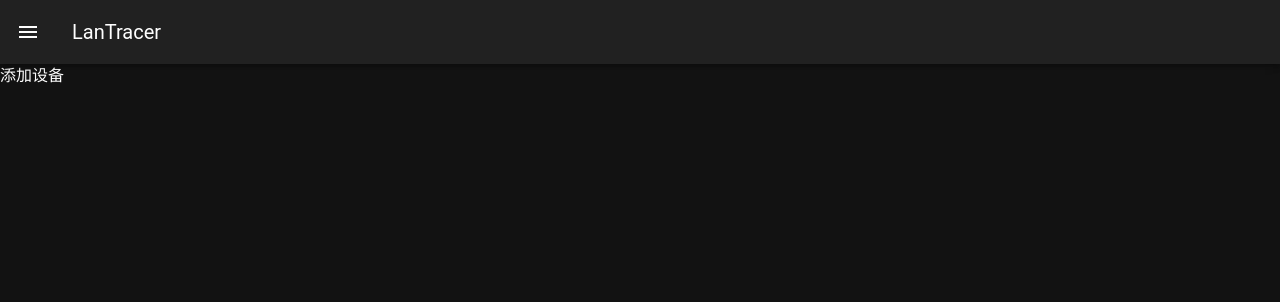
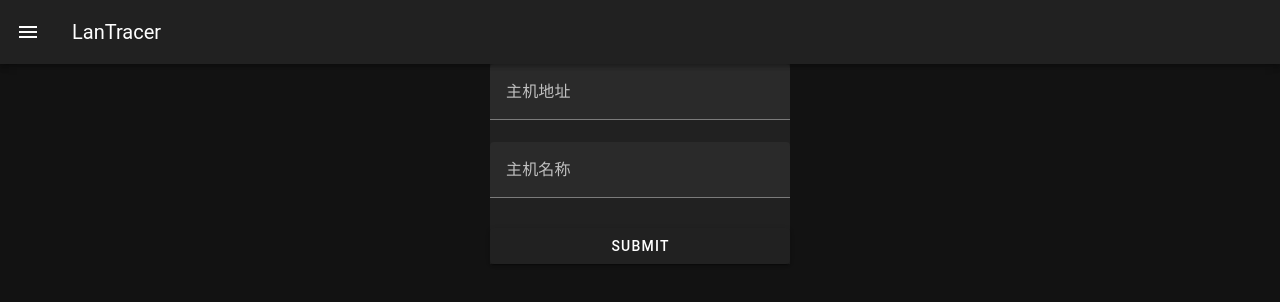
Before and after one commit to Haleymax/LanTracer, a Vue app in the folder web/: page /add_device in a window 1280 px wide. Shown: the top 302 px of the page. Built offline with nearby package versions, Linux system fonts and the light colour scheme.

Commit message:
add device page

```diff
--- a/web/src/api/add_device.ts
+++ b/web/src/api/add_device.ts
@@ -0,0 +1,28 @@
+import axios from "axios";
+import type { AxiosResponse } from "axios";
+
+interface AddDeviceResponse {
+  message: string;
+  status: boolean;
+}
+
+interface AddDeviceRequest {
+    host: string;
+    name: string;
+}
+
+export const addDevice = async (url: string, data: AddDeviceRequest): Promise<AddDeviceResponse> => {
+    try {
+        const response: AxiosResponse = await axios.post(url, data);
+        return {
+            message: response.data.message,
+            status: response.data.status,
+        };
+    } catch (error) {
+        console.log('error :', error);
+        return {
+            message: '',
+            status: false,
+        };
+    }
+}
--- a/web/src/pages/device/add_device.vue
+++ b/web/src/pages/device/add_device.vue
@@ -1,10 +1,55 @@
 <template>
-添加设备
-</template>
+    <v-sheet class="mx-auto" width="300">
+      <v-form @submit.prevent>
+        <v-text-field
+          v-model="host"
+          :rules="HostRules"
+          label="主机地址"
+        ></v-text-field>
+        <v-text-field
+          v-model="name"
+          :rules="NameRules"
+          label="主机名称"
+        ></v-text-field>
+        <v-btn class="mt-2" type="submit" block @click="submit">Submit</v-btn>
+      </v-form>
+    </v-sheet>
+  </template>
 
 <script setup lang="ts" name="AddDevice">
 import { ref } from 'vue'
-import { useDeviceStore } from '@/store/device'
+import { addDevice } from '@/api/add_device'
+const host = ref('')
+const HostRules = [
+  (v: string) => !!v || '主机地址不能为空',
+]
 
-const deviceStore = useDeviceStore()
+const name = ref('')
+const NameRules = [
+  (v: string) => !!v || '主机名称不能为空',
+]
+
+
+const submit = async () => {
+    const data = {
+      host: host.value,
+      name: name.value
+    }
+
+    const url:string = '/add_device'
+
+    try {
+      const response = await addDevice(url, data)
+      if (response.status) {
+        alert('Device added')
+      } else {
+        alert('Device not added')
+      }
+    } catch (error) {
+      alert('Error')
+    }
+}
+
+
+
 </script>
--- a/web/typed-router.d.ts
+++ b/web/typed-router.d.ts
@@ -19,6 +19,7 @@ declare module 'vue-router/auto-routes' {
    */
   export interface RouteNamedMap {
     '/': RouteRecordInfo<'/', '/', Record<never, never>, Record<never, never>>,
+    '/device/add_device': RouteRecordInfo<'/device/add_device', '/device/add_device', Record<never, never>, Record<never, never>>,
     '/device/device': RouteRecordInfo<'/device/device', '/device/device', Record<never, never>, Record<never, never>>,
     '/home': RouteRecordInfo<'/home', '/home', Record<never, never>, Record<never, never>>,
   }
```
Also changed, not shown: web/vite.config.mts.
